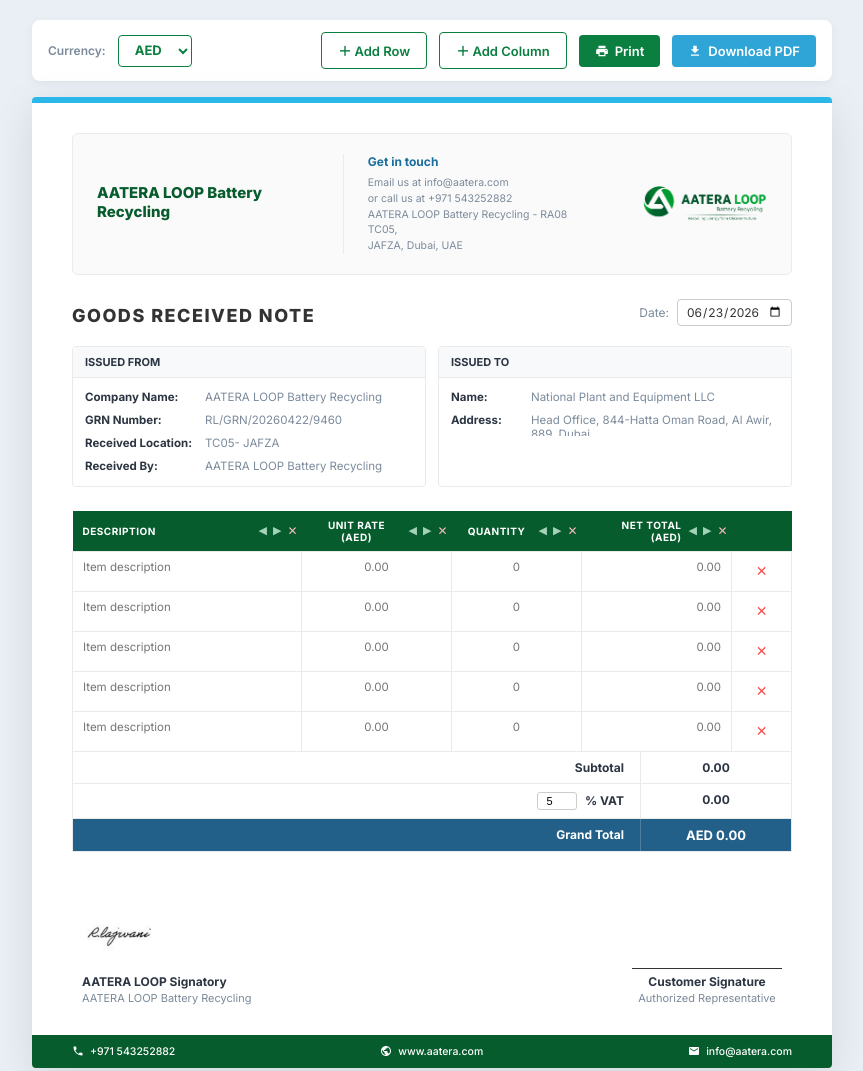
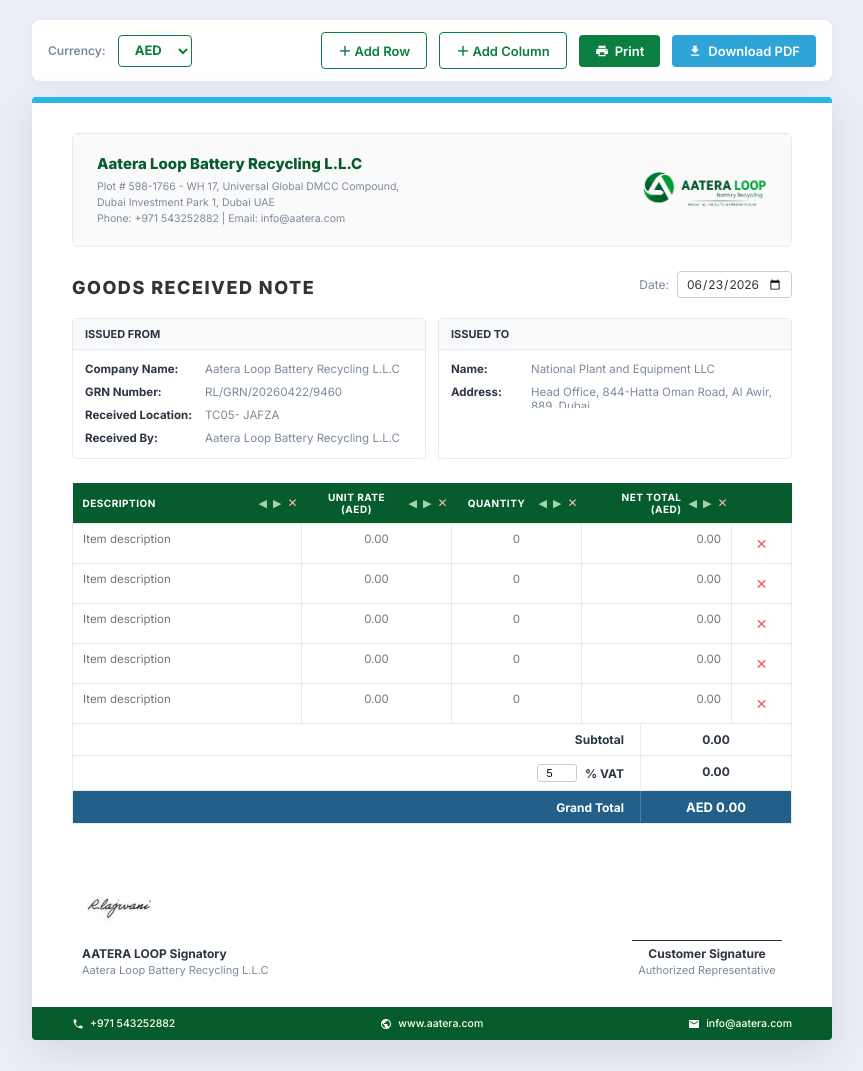
Before and after one commit to learnDataScienceIndia/aatera-grn, a plain HTML site: page index.html in a window 1280 px wide. Shown: the top 1071 px of the page, without its empty margins (208-1071 px from the left). Drawn offline with Linux system fonts and the light colour scheme.

Commit message:
Update index.html

```diff
--- a/index.html
+++ b/index.html
@@ -4,7 +4,7 @@
 <head>
   <meta charset="UTF-8" />
   <meta name="viewport" content="width=device-width,initial-scale=1.0" />
-  <title>Goods Received Note – AATERA LOOP Battery Recycling</title>
+  <title>Goods Received Note – Aatera Loop Battery Recycling L.L.C</title>
   <link rel="preconnect" href="https://fonts.googleapis.com" />
   <link rel="preconnect" href="https://fonts.gstatic.com" crossorigin />
   <link href="https://fonts.googleapis.com/css2?family=Inter:wght@400;500;600;700;800&display=swap" rel="stylesheet" />
@@ -675,15 +675,11 @@
 
       <div class="header-box">
         <div class="header-col">
-          <div class="co-name" contenteditable="true">AATERA LOOP Battery Recycling</div>
-        </div>
-        <div class="header-col mid">
-          <div class="touch-lbl" contenteditable="true">Get in touch</div>
-          <div class="touch-body">
-            Email us at <span contenteditable="true">info@aatera.com</span><br />
-            or call us at <span contenteditable="true">+971 543252882</span><br />
-            <span contenteditable="true">AATERA LOOP Battery Recycling - RA08 TC05,</span><br />
-            <span contenteditable="true">JAFZA, Dubai, UAE</span>
+          <div class="co-name" contenteditable="true">Aatera Loop Battery Recycling L.L.C</div>
+          <div class="touch-body" style="margin-top: 6px;">
+            <span contenteditable="true">Plot # 598-1766 - WH 17, Universal Global DMCC Compound,</span><br />
+            <span contenteditable="true">Dubai Investment Park 1, Dubai UAE</span><br />
+            Phone: <span contenteditable="true">+971 543252882</span> | Email: <span contenteditable="true">info@aatera.com</span>
           </div>
         </div>
         <div class="header-col right">
@@ -704,7 +700,7 @@
           <div class="card-body">
             <div class="card-row">
               <div class="card-lbl" contenteditable="true">Company Name:</div>
-              <div class="card-val"><input type="text" value="AATERA LOOP Battery Recycling" /></div>
+              <div class="card-val"><input type="text" value="Aatera Loop Battery Recycling L.L.C" /></div>
             </div>
             <div class="card-row">
               <div class="card-lbl" contenteditable="true">GRN Number:</div>
@@ -716,7 +712,7 @@
             </div>
             <div class="card-row">
               <div class="card-lbl" contenteditable="true">Received By:</div>
-              <div class="card-val"><input type="text" value="AATERA LOOP Battery Recycling" /></div>
+              <div class="card-val"><input type="text" value="Aatera Loop Battery Recycling L.L.C" /></div>
             </div>
           </div>
         </div>
@@ -797,7 +793,7 @@
           <div class="sig-box sig-box-left">
             <img src="sign.png" alt="Signature" class="sig-img" onerror="this.style.display='none'" />
             <div class="sig-name" contenteditable="true">AATERA LOOP Signatory</div>
-            <div class="sig-desc" contenteditable="true">AATERA LOOP Battery Recycling</div>
+            <div class="sig-desc" contenteditable="true">Aatera Loop Battery Recycling L.L.C</div>
           </div>
 
         </div>
```
